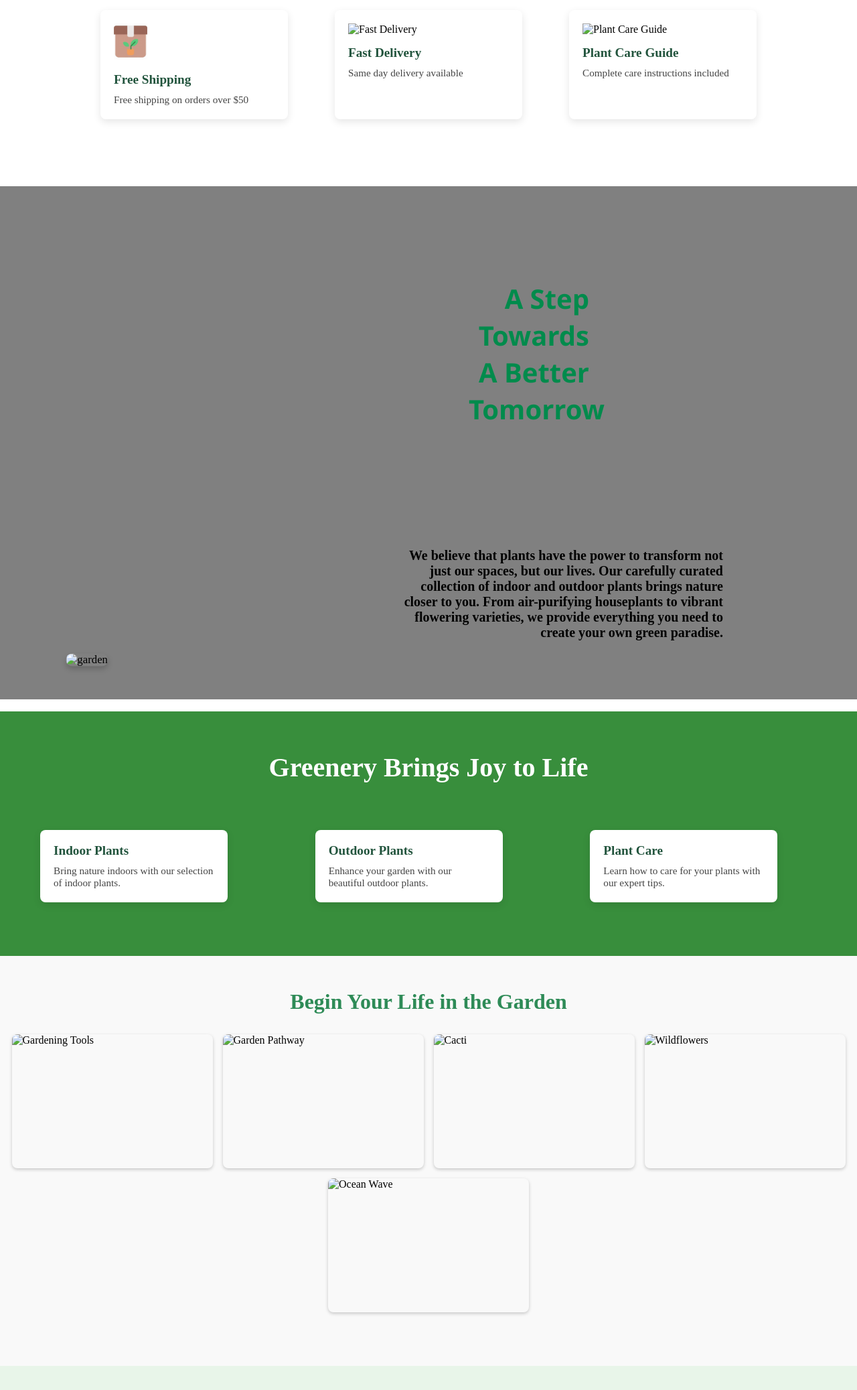
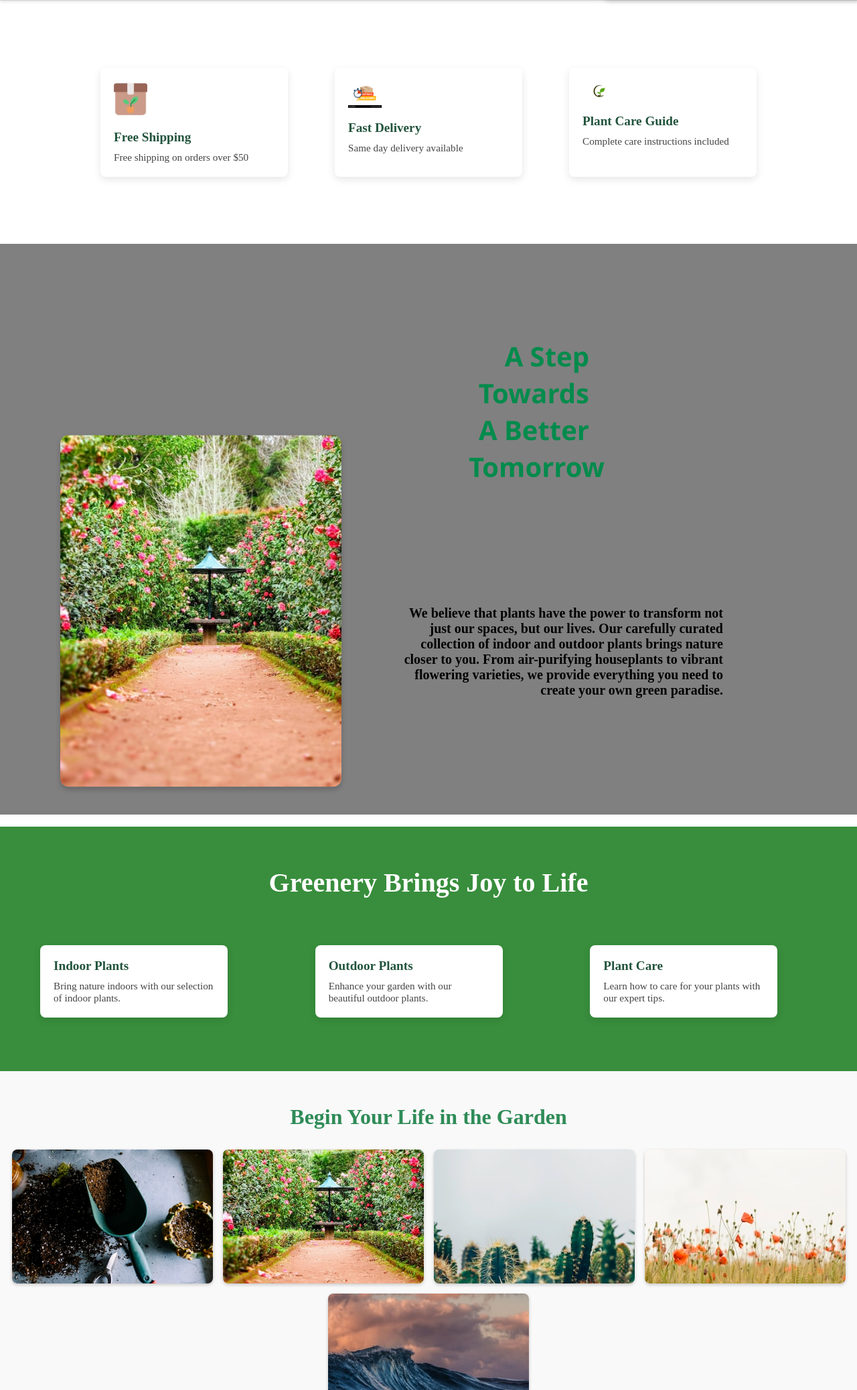
Before and after one commit to mathew12300/Leafora, a plain HTML site: page index.html in a window 1280 px wide. Shown: the part 725-2800 px from the top of the page at 67% size. Drawn offline with Linux system fonts and the light colour scheme; the site is published under a folder, as on GitHub Pages, so addresses that start at the root find nothing.

Commit message:
updated the errors on image files

```diff
--- a/index.html
+++ b/index.html
@@ -11,7 +11,7 @@
     <nav class="navbar">
         <div class="nav-container">
             <div class="nav-logo">
-                <h2><img src="/Leafora/img/logo.jpg"  height="40px" width="40px"> Leafora</h2>
+                <h2><img src="img/logo.jpg"  height="40px" width="40px"> Leafora</h2>
             </div>
             <ul class="nav-menu">
                 <li><a href="#home">Home</a></li>
@@ -36,7 +36,7 @@
         <button class="cta-button">Shop Now</button>
         </div>
         <div class="main-image">
-          <img src="/Leafora/img/main-section photo.jpeg" alt="Main Section Image">
+          <img src="img/main-section photo.jpeg" alt="Main Section Image">
       </div>
     </section>
 
@@ -49,13 +49,13 @@
     </div>
 
     <div class="card">
-      <img src="/Leafora/img/fast devilery.png" alt="Fast Delivery">
+      <img src="img/fast devilery.png" alt="Fast Delivery">
       <h3>Fast Delivery</h3>
       <p>Same day delivery available</p>
     </div>
 
     <div class="card">
-      <img src="/Leafora/img/plant care guide.jpg" alt="Plant Care Guide">
+      <img src="img/plant care guide.jpg" alt="Plant Care Guide">
       <h3>Plant Care Guide</h3>
       <p>Complete care instructions included</p>
     </div>
@@ -69,7 +69,7 @@
            From air-purifying houseplants to vibrant flowering varieties, we provide everything you need to create your own green paradise.</p>
       </div>
      <div class="image-container" style="justify-content: left;">
-          <img src="/Leafora/img/garden.jpeg" alt="garden">
+          <img src="img/garden.jpeg" alt="garden">
         </div>
       </div>
 
@@ -106,11 +106,11 @@
      <h1 class="heading">Begin Your Life in the Garden</h1>
 
   <div class="image-grid">
-    <img src="/Leafora/img/main-section photo.jpeg" alt="Gardening Tools">
-    <img src="/Leafora/img/garden.jpeg" alt="Garden Pathway">
-    <img src="/Leafora/img/image3.jpeg" alt="Cacti">
-    <img src="/Leafora/img/image4.jpeg" alt="Wildflowers">
-    <img src="/Leafora/img/image5.jpeg" alt="Ocean Wave">
+    <img src="img/main-section photo.jpeg" alt="Gardening Tools">
+    <img src="img/garden.jpeg" alt="Garden Pathway">
+    <img src="img/image3.jpeg" alt="Cacti">
+    <img src="img/image4.jpeg" alt="Wildflowers">
+    <img src="img/image5.jpeg" alt="Ocean Wave">
   </div>
   </section>
 
@@ -119,22 +119,22 @@
     <h2>Greenery Brings Joy to Life</h2>
     <div class="cards-grid">
       <div class="plant-card">
-        <img src="/Leafora/img/Monstera Deliciosa.jpeg" alt="Monstera Deliciosa">
+        <img src="img/Monstera Deliciosa.jpeg" alt="Monstera Deliciosa">
         <h3>Monstera Deliciosa</h3>
         <p>$45.00</p>
       </div>
       <div class="plant-card">
-        <img src="/Leafora/img/snake-plant.jpg" alt="Snake Plant">
+        <img src="img/snake-plant.jpg" alt="Snake Plant">
         <h3>Snake Plant</h3>
         <p>$32.00</p>
       </div>
       <div class="plant-card">
-        <img src="/Leafora/img/image3.jpeg" alt="Fiddle Leaf Fig">
+        <img src="img/image3.jpeg" alt="Fiddle Leaf Fig">
         <h3>Fiddle Leaf Fig</h3>
         <p>$65.00</p>
       </div>
       <div class="plant-card">
-        <img src="/Leafora/img/main-section photo.jpeg" alt="Peace Lily">
+        <img src="img/main-section photo.jpeg" alt="Peace Lily">
         <h3>Peace Lily</h3>
         <p>$28.00</p>
       </div>
@@ -218,7 +218,7 @@
         </div>
     </section>
 
-    <!-- Articles Section -->
+    <!-- Articles -->
     <section id="blog" class="articles">
         <div class="container">
             <div class="articles-header">
```
